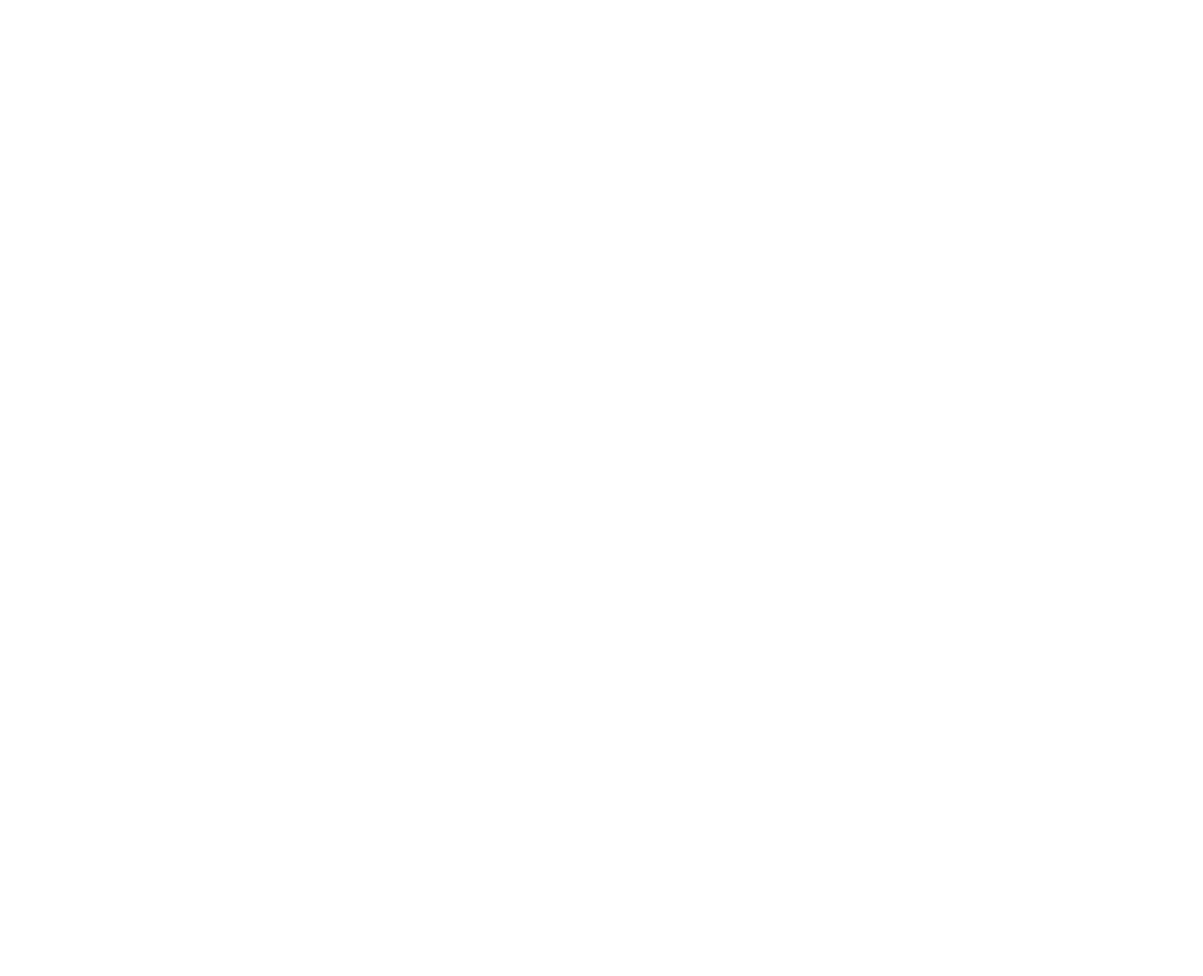
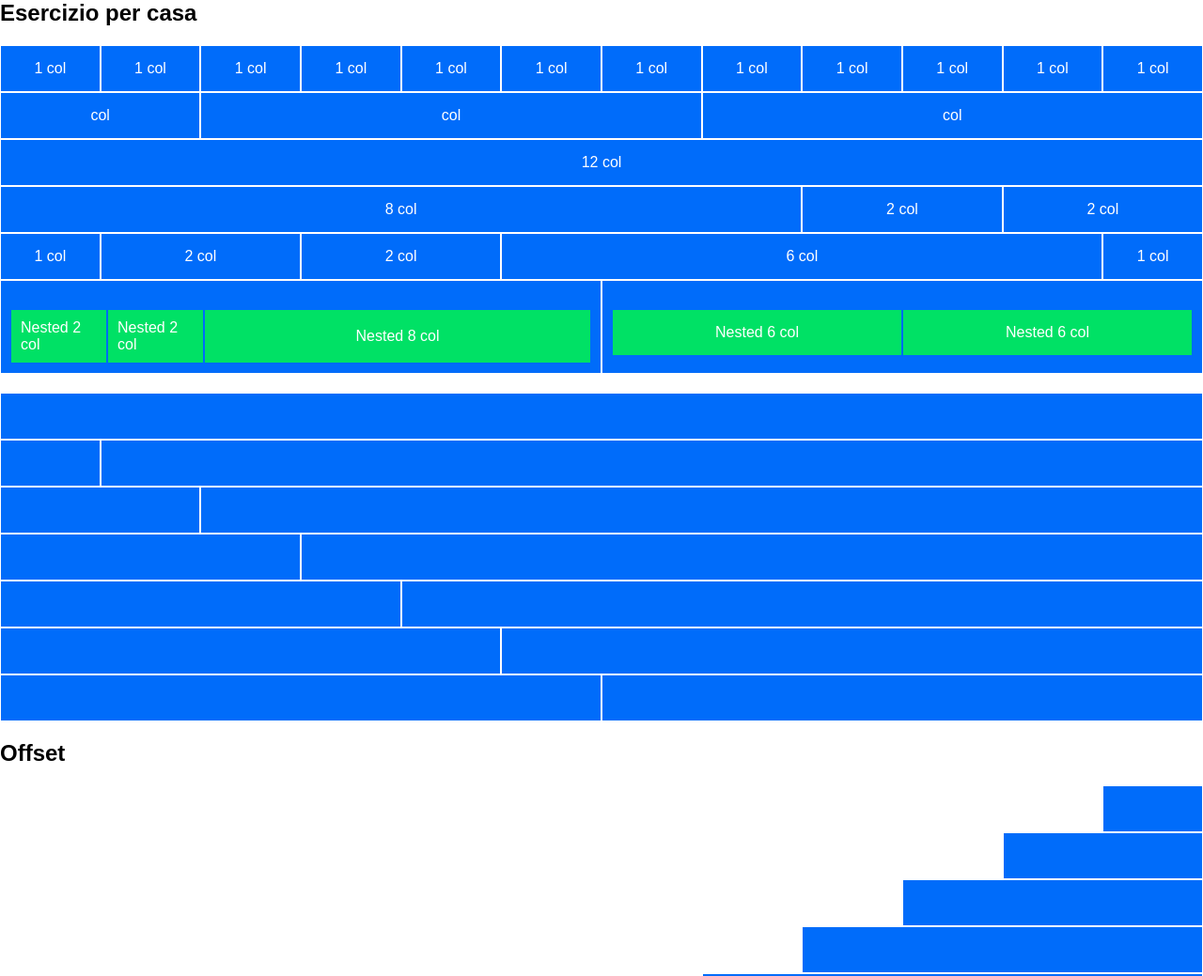
Before and after one commit to MarcoCalabretta1988/html-css-12bool, a plain HTML site: page index.html in a window 1280 px wide. Shown: the top 1039 px of the page at 94% size. Before the commit the page ends 800 px from the top, so only its background shows below. Drawn offline with Linux system fonts and the light colour scheme.

Commit message:
Add all content , nested to fixed

```diff
--- a/css/style.css
+++ b/css/style.css
@@ -0,0 +1,23 @@
+
+/* GENERIC */
+
+.row{
+    color: #fff;
+    margin-top: 20px;
+}
+
+section{
+    margin-bottom: 20px;
+}
+
+.row > [class^="col"]{
+    background-color: #006CFA;
+    border: 1px solid #fff;
+    min-height: 50px;
+    padding: 10px;
+}
+
+.row .nested{
+    background-color: #00E165;
+    border: 1px solid #006CFA;
+}
--- a/index.html
+++ b/index.html
@@ -14,6 +14,93 @@
     <link rel="stylesheet" href="css/style.css">
 </head>
 <body>
+    <section class="homework">
+        <h2>Esercizio per casa</h2>
+         <div class="row">
 
+            <div class="col-1 d-flex j-c-center a-i-center">1 col</div>
+            <div class="col-1 d-flex j-c-center a-i-center">1 col</div>
+            <div class="col-1 d-flex j-c-center a-i-center">1 col</div>
+            <div class="col-1 d-flex j-c-center a-i-center">1 col</div>
+            <div class="col-1 d-flex j-c-center a-i-center">1 col</div>
+            <div class="col-1 d-flex j-c-center a-i-center">1 col</div>
+            <div class="col-1 d-flex j-c-center a-i-center">1 col</div>
+            <div class="col-1 d-flex j-c-center a-i-center">1 col</div>
+            <div class="col-1 d-flex j-c-center a-i-center">1 col</div>
+            <div class="col-1 d-flex j-c-center a-i-center">1 col</div>
+            <div class="col-1 d-flex j-c-center a-i-center">1 col</div>
+            <div class="col-1 d-flex j-c-center a-i-center">1 col</div>
+
+            <div class="col-2 d-flex j-c-center a-i-center">col</div>
+            <div class="col-5 d-flex j-c-center a-i-center">col</div>
+            <div class="col-5 d-flex j-c-center a-i-center">col</div>
+
+            <div class="col-12 d-flex j-c-center a-i-center">12 col</div>
+
+            <div class="col-8 d-flex j-c-center a-i-center">8 col</div>
+            <div class="col-2 d-flex j-c-center a-i-center">2 col</div>
+            <div class="col-2 d-flex j-c-center a-i-center">2 col</div>
+
+            <div class="col-1 d-flex j-c-center a-i-center">1 col</div>
+            <div class="col-2 d-flex j-c-center a-i-center">2 col</div>
+            <div class="col-2 d-flex j-c-center a-i-center">2 col</div>
+            <div class="col-6 d-flex j-c-center a-i-center">6 col</div>
+            <div class="col-1 d-flex j-c-center a-i-center">1 col</div>
+
+            <div class="col-6">
+                <div class="row">
+                    <div class="col-2 d-flex a-i-center j-c-center nested">Nested 2 col</div>
+                    <div class="col-2 d-flex a-i-center j-c-center nested">Nested 2 col</div>
+                    <div class="col-8 d-flex a-i-center j-c-center nested">Nested 8 col</div>
+                </div>
+            </div>
+            <div class="col-6">
+                <div class="row">
+                    <div class="col-6 d-flex a-i-center j-c-center nested">Nested 6 col</div>
+                    <div class="col-6 d-flex a-i-center j-c-center nested">Nested 6 col</div>
+                </div>
+            </div>
+         </div>
+         <div class="row">
+
+            <div class="col-12"></div>
+
+            <div class="col-1"></div>
+            <div class="col-11"></div>
+
+            <div class="col-2"></div>
+            <div class="col-10"></div>
+
+            <div class="col-3"></div>
+            <div class="col-9"></div>
+
+            <div class="col-4"></div>
+            <div class="col-8"></div>
+
+            <div class="col-5"></div>
+            <div class="col-7"></div>
+
+            <div class="col-6"></div>
+            <div class="col-6"></div>
+
+         </div>
+
+    </section>
+    <section class="offset">
+        <h2>Offset</h2>
+        <div class="row">
+            <div class="col-1 offset-11"></div>
+            <div class="col-2 offset-10"></div>
+            <div class="col-3 offset-9"></div>
+            <div class="col-4 offset-8"></div>
+            <div class="col-5 offset-7"></div>
+            <div class="col-6 offset-6"></div>
+            <div class="col-7 offset-5"></div>
+            <div class="col-8 offset-4"></div>
+            <div class="col-9 offset-3"></div>
+            <div class="col-10 offset-2"></div>
+            <div class="col-11 offset-1"></div>
+        </div>
+    </section>
 </body>
 </html>
```
